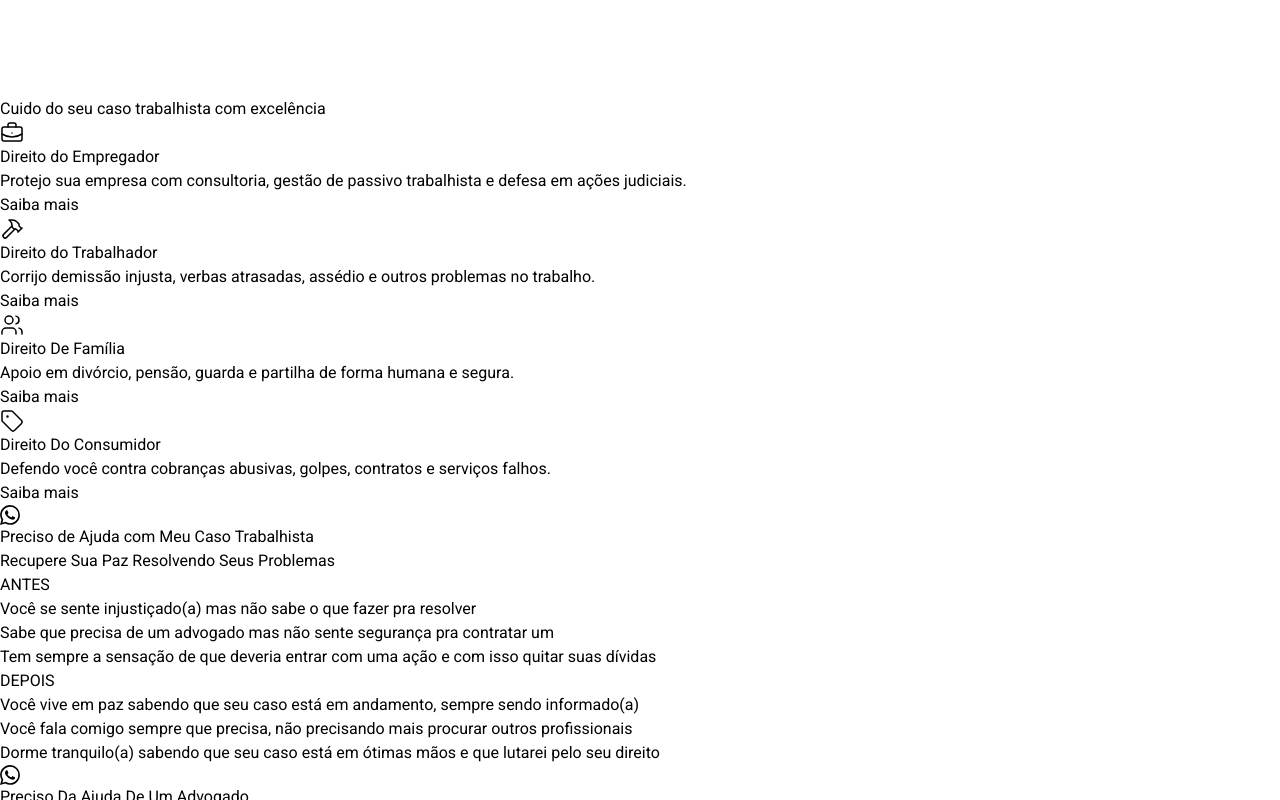
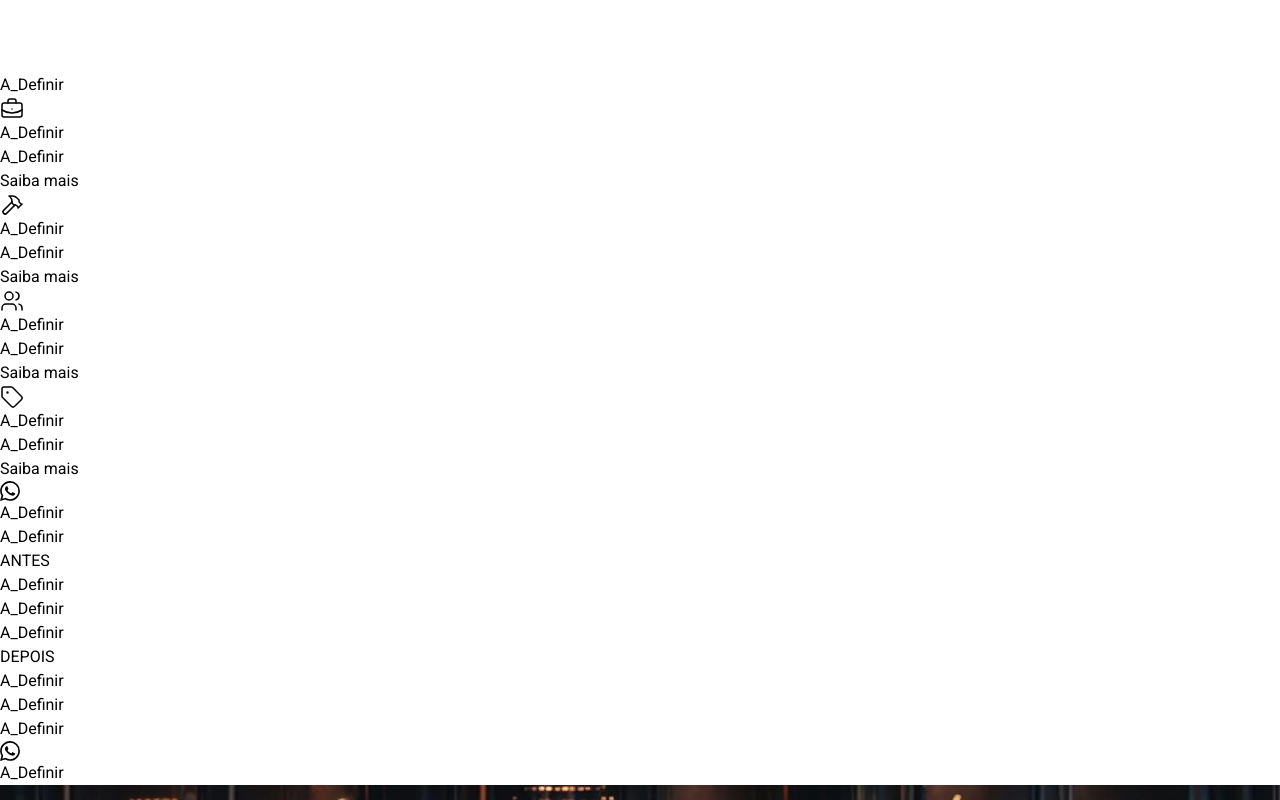
Before and after one commit to Paper-Street-Softwares/LP-Nilton, a React (Vite) app: page / in a window 1280 px wide. Shown: the part 2680-3480 px from the top of the page. Built offline with nearby package versions, Linux system fonts and the light colour scheme.

Commit message:
fix: Reseta

```diff
--- a/index.html
+++ b/index.html
@@ -27,36 +27,11 @@
       onload="this.rel='stylesheet'"
     />
 
-    <title>
-      Advogado Trabalhista em Santo André, ABC Paulista e Grande SP – Dr. Nilton
-      Correia
-    </title>
-    <meta
-      name="description"
-      content="Atuação jurídica especializada em Santo André, todo o ABC Paulista e Grande São Paulo, com foco em soluções claras, estratégicas e humanizadas. O Dr. Nilton Correia oferece suporte completo em demandas trabalhistas, familiares e de consumo, garantindo orientação precisa e acompanhamento próximo em cada etapa."
-    />
+    <title>A_Definir</title>
+    <meta name="description" content="A_Definir" />
     <meta
       name="keywords"
-      content="Advogado Dr. Nilton Correia,
-Advogado em Santo André,
-Advocacia em Santo André,
-Direito Trabalhista Santo André,
-Direito de Família Santo André,
-Direito do Consumidor Santo André,
-Advogado Trabalhista Santo André,
-Advogado de Família Santo André,
-Advogado do Consumidor Santo André,
-Consultoria Jurídica Santo André,
-Atendimento Jurídico Santo André,
-Escritório de Advocacia Santo André,
-Advogado Especialista Santo André,
-Assessoria Jurídica Santo André,
-Advogado Experiente Santo André,
-Orientação Jurídica Santo André,
-Advocacia Especializada Santo André,
-Advogado de Confiança Santo André,
-Atuação Jurídica Santo André,
-Nilton Correia Advogado.
+      content="A_Definir
 "
     />
     <link
@@ -138,28 +113,16 @@ Nilton Correia Advogado.
     <meta name="msapplication-TileColor" content="#ffffff" />
     <!-- Meta tags -->
     <!-- Meta tags Open Graph (OG) para WhatsApp e Facebook -->
-    <meta
-      property="og:title"
-      content="Advogado em Santo André - Dr. Nilton Correia | Especialista em Direito"
-    />
-    <meta
-      property="og:description"
-      content="Atuação jurídica especializada em Santo André com foco em soluções claras, estratégicas e humanizadas. O Dr. Nilton Correia oferece suporte completo em demandas trabalhistas, familiares e de consumo, garantindo orientação precisa e acompanhamento próximo em cada etapa."
-    />
+    <meta property="og:title" content="A_Definir" />
+    <meta property="og:description" content="A_Definir" />
     <meta property="og:image" content="/favico/android-icon-192x192.png" />
     <meta property="og:url" content="https://www.niltoncorreiaadv.com.br/" />
     <meta property="og:type" content="website" />
 
     <!-- Meta tags do Twitter (opcional, mas recomendável) -->
     <meta name="twitter:card" content="summary_large_image" />
-    <meta
-      name="twitter:title"
-      content="Advogado em Santo André – Dr. Nilton Correia | Especialista em Direito"
-    />
-    <meta
-      name="twitter:description"
-      content="Atuação jurídica especializada em Santo André com foco em soluções claras, estratégicas e humanizadas. O Dr. Nilton Correia oferece suporte completo em demandas trabalhistas, familiares e de consumo, garantindo orientação precisa e acompanhamento próximo em cada etapa."
-    />
+    <meta name="twitter:title" content="A_Definir" />
+    <meta name="twitter:description" content="A_Definir" />
     <meta name="twitter:image" content="/favico/android-icon-192x192.png" />
     <meta name="twitter:url" content="https://www.niltoncorreiaadv.com.br/" />
     <!-- Fim Meta tags -->
@@ -167,7 +130,7 @@ Nilton Correia Advogado.
     <style>
       body {
         margin: 0;
-        font-family: "Roboto", sans-serif;
+        font-family: 'Roboto', sans-serif;
       }
       .hero {
         width: 450px;
--- a/src/content/Content.jsx
+++ b/src/content/Content.jsx
@@ -7,21 +7,21 @@ import {
   Angry,
   FileX,
   Hammer,
-} from "lucide-react";
-import imgLogo from "../assets/logo.webp";
-import imgHero from "../assets/hero.webp";
-import imgAbout from "../assets/about.webp";
-import imgBackground from "../assets/background.webp";
+} from 'lucide-react'
+import imgLogo from '../assets/logo.webp'
+import imgHero from '../assets/hero.webp'
+import imgAbout from '../assets/about.webp'
+import imgBackground from '../assets/background.webp'
 
 export const infos = {
   telefone: {
-    ddd: "11",
-    primeiraParte: "96358",
-    segundaParte: "7483",
+    ddd: '11',
+    primeiraParte: '96358',
+    segundaParte: '7483',
   },
   mensagemWhatsapp:
-    "Olá! Vim através do site e gostaria de tirar algumas dúvidas sobre meu caso.",
-};
+    'Olá! Vim através do site e gostaria de tirar algumas dúvidas sobre meu caso.',
+}
 
 const content = {
   hero: {
@@ -31,111 +31,83 @@ const content = {
       logo: imgLogo,
     },
     texts: {
-      etiqueta:
-        "⚖️ Escritório Sediado em Santo André Com Atendimento Em Todo O ABC Paulista E Grande SP",
+      etiqueta: 'A_Definir',
       titulo: (
         <p>
-          O engenheiro constrói. O médico cuida. <br />
-          Mas é o<strong className="text-lighter"> ADVOGADO</strong> quem
-          defende seus direitos quando tudo desmorona
+          A_Definir
+          <br />
+          A_Definir<strong className="text-lighter"> A_Definir</strong>{' '}
+          A_Definir
         </p>
       ),
-      subtitulo:
-        "Atuo em demandas trabalhistas, de família e de direito do consumidor, assumindo seu caso com foco absoluto, estratégia precisa e comunicação clara, para garantir o máximo de proteção aos seus direitos e a solução mais vantajosa possível",
-      labelBotaoPrincial: "Falar com Advogado no Whatsapp",
-      labelBotaoSecundario: "Agendar Horário",
+      subtitulo: 'A_Definir',
+      labelBotaoPrincial: 'A_Definir',
+      labelBotaoSecundario: 'A_Definir',
     },
   },
 
   features: {
     texts: {
-      titulo: "Cuido do seu caso trabalhista com excelência",
-      labelBotaoPrincial: "Preciso de Ajuda com Meu Caso Trabalhista",
+      titulo: 'A_Definir',
+      labelBotaoPrincial: 'A_Definir',
     },
     cards: [
       {
         index: 1,
         icone: BriefcaseBusiness,
-        titulo: "Direito do Empregador",
-        descricao:
-          "Protejo sua empresa com consultoria, gestão de passivo trabalhista e defesa em ações judiciais.",
-        labelBotaoModal: "Saiba mais",
+        titulo: 'A_Definir',
+        descricao: 'A_Definir',
+        labelBotaoModal: 'Saiba mais',
         textoModal: (
           <p>
-            Ofereço proteção jurídica estratégica para empresas, atuando com
-            firmeza, técnica e visão preventiva para eliminar riscos, evitar
-            passivos e fortalecer as relações de trabalho.
+            A_Definir
             <br />
-            Com atuação precisa, compliance trabalhista e soluções eficazes, o
-            escritório garante segurança jurídica, redução de litígios e suporte
-            completo na gestão de pessoas, porque para nós a empresa forte é
-            aquela que atua com segurança, responsabilidade e total respaldo
-            legal.
+            A_Definir
           </p>
         ),
       },
       {
         index: 2,
         icone: Hammer,
-        titulo: "Direito do Trabalhador",
-        descricao:
-          "Corrijo demissão injusta, verbas atrasadas, assédio e outros problemas no trabalho.",
-        labelBotaoModal: "Saiba mais",
+        titulo: 'A_Definir',
+        descricao: 'A_Definir',
+        labelBotaoModal: 'Saiba mais',
         textoModal: (
           <p>
-            Firmeza e prioridade absoluta na defesa do trabalhador, sendo a voz
-            de quem enfrenta abusos e injustiças nas relações de trabalho.
+            A_Definir
             <br />
             <br />
-            Com proteção total, estratégia sólida e compromisso inabalável, o
-            escritório luta até o fim para garantir respeito, direitos e justiça
-            real para quem faz o trabalho acontecer, porque para nós os direitos
-            do trabalhador não se negociam — o seu direito é a nossa causa.
+            A_Definir
           </p>
         ),
       },
       {
         index: 3,
         icone: Users,
-        titulo: "Direito De Família",
-        descricao:
-          "Apoio em divórcio, pensão, guarda e partilha de forma humana e segura.",
-        labelBotaoModal: "Saiba mais",
+        titulo: 'A_Definir',
+        descricao: 'A_Definir',
+        labelBotaoModal: 'Saiba mais',
         textoModal: (
           <p>
-            Nilton Correia Advocacia e Assessoria Jurídica atua com firmeza,
-            equilíbrio e sensibilidade no Direito de Família, oferecendo apoio
-            jurídico estratégico em divórcios, pensão alimentícia, guarda,
-            regulamentação de visitas, partilha de bens e conflitos familiares.
+            A_Definir
             <br />
             <br />
-            Com técnica, humanidade e total compromisso com a proteção dos
-            vínculos e interesses envolvidos, o escritório busca soluções
-            justas, seguras e pacíficas, porque para nós cada família merece
-            respeito, acolhimento e a garantia integral de seus direitos.
+            A_Definir
           </p>
         ),
       },
       {
         index: 4,
         icone: Tag,
-        titulo: "Direito Do Consumidor",
-        descricao:
-          "Defendo você contra cobranças abusivas, golpes, contratos e serviços falhos.",
-        labelBotaoModal: "Saiba mais",
+        titulo: 'A_Definir',
+        descricao: 'A_Definir',
+        labelBotaoModal: 'Saiba mais',
         textoModal: (
           <p>
-            Nilton Correia Advocacia e Assessoria Jurídica atua com firmeza na
-            defesa do consumidor, enfrentando práticas abusivas, cobranças
-            indevidas, fraudes, negativas de cobertura, vícios de produtos e
-            serviços, garantindo respeito, indenização e a reparação integral
-            dos danos sofridos.
+            A_Definir
             <br />
             <br />
-            Com estratégia sólida, técnica apurada e compromisso absoluto com a
-            justiça, o escritório assegura que seus direitos sejam reconhecidos
-            e aplicados, porque para nós o consumidor merece proteção real e
-            imediata — e essa é a nossa causa.
+            A_Definir
           </p>
         ),
       },
@@ -144,47 +116,41 @@ const content = {
 
   transformacao: {
     texts: {
-      titulo: "Recupere Sua Paz Resolvendo Seus Problemas",
-      labelBotaoPrincial: "Preciso Da Ajuda De Um Advogado",
+      titulo: 'A_Definir',
+      labelBotaoPrincial: 'A_Definir',
     },
     antes: {
-      etiqueta: "ANTES",
+      etiqueta: 'ANTES',
       pontos: [
         {
           index: 1,
-          texto:
-            "Você se sente injustiçado(a) mas não sabe o que fazer pra resolver",
+          texto: 'A_Definir',
         },
         {
           index: 2,
-          texto:
-            "Sabe que precisa de um advogado mas não sente segurança pra contratar um",
+          texto: 'A_Definir',
         },
         {
           index: 3,
-          texto:
-            "Tem sempre a sensação de que deveria entrar com uma ação e com isso quitar suas dívidas",
+          texto: 'A_Definir',
         },
       ],
     },
 
     depois: {
-      etiqueta: "DEPOIS",
+      etiqueta: 'DEPOIS',
       pontos: [
         {
           index: 1,
-          texto:
-            "Você vive em paz sabendo que seu caso está em andamento, sempre sendo informado(a)",
+          texto: 'A_Definir',
         },
         {
           index: 2,
-          texto:
-            "Você fala comigo sempre que precisa, não precisando mais procurar outros profissionais",
+          texto: 'A_Definir',
         },
         {
           index: 3,
-          texto:
-            "Dorme tranquilo(a) sabendo que seu caso está em ótimas mãos e que lutarei pelo seu direito",
+          texto: 'A_Definir',
         },
       ],
     },
@@ -195,22 +161,22 @@ const content = {
       background: imgBackground,
     },
     texts: {
-      etiqueta: "Não espere nem mais um segundo",
+      etiqueta: 'A_Definir',
 
       titulo: (
         <h2>
-          Cada minuto que você não corre atrás dos seus direitos,
-          <strong> você pode estar sendo lesado(a)!</strong>
+          A_Definir
+          <strong> A_Definir</strong>
         </h2>
       ),
-      labelBotaoPrincial: "Quero Resolver Agora Mesmo",
+      labelBotaoPrincial: 'A_Definir',
     },
     pontos: [
       {
         index: 1,
         texto: (
           <p>
-            Atendimento para<strong> todo o Brasil</strong>
+            A_Definir<strong> A_Definir</strong>
           </p>
         ),
       },
@@ -218,7 +184,7 @@ const content = {
         index: 2,
         texto: (
           <p>
-            Mantenho você<strong> informado </strong>do início ao fim
+            A_Definir<strong> A_Definir </strong>A_Definir
           </p>
         ),
       },
@@ -226,7 +192,7 @@ const content = {
         index: 3,
         texto: (
           <p>
-            Respondo <strong>rápido </strong>no Whatsapp
+            A_Definir <strong>A_Definir </strong>A_Definir
           </p>
         ),
       },
@@ -238,15 +204,15 @@ const content = {
       imgPessoa: imgAbout,
     },
     texts: {
-      titulo: "Por Que Meus Clientes Confiam Em Mim",
-      labelBotaoPrincial: "Fale Diretamente Comigo",
+      titulo: 'A_Definir',
+      labelBotaoPrincial: 'A_Definir',
     },
     pontos: [
       {
         index: 1,
         texto: (
           <p>
-            Respondo <strong>rápido</strong> porque sei que o seu tempo importa.
+            A_Definir <strong>A_Definir</strong> A_Definir
           </p>
         ),
       },
@@ -254,7 +220,7 @@ const content = {
         index: 2,
         texto: (
           <p>
-            Estou sempre <strong>estudando</strong> todas as mudanças nas leis.
+            A_Definir <strong>A_Definir</strong> A_Definir
           </p>
         ),
       },
@@ -262,8 +228,7 @@ const content = {
         index: 3,
         texto: (
           <p>
-            <strong>Ampla experiência</strong> na Advocacia e muitos clientes
-            satisfeitos.
+            <strong>A_Definir</strong> A_Definir
           </p>
         ),
       },
@@ -271,8 +236,8 @@ const content = {
         index: 4,
         texto: (
           <p>
-            Não faço promessas falsas: Estudo seu caso e te auxilio
-            <strong> sem enrolação.</strong>
+            A_Definir
+            <strong> A_Definir</strong>
           </p>
         ),
       },
@@ -280,8 +245,7 @@ const content = {
         index: 5,
         texto: (
           <p>
-            Trabalho com os sistemas <strong>mais modernos</strong> pra ser o
-            mais ágil possível.
+            A_Definir <strong>A_Definir</strong> A_Definir
           </p>
         ),
       },
@@ -293,17 +257,16 @@ const content = {
       background: imgBackground,
     },
     texts: {
-      etiqueta: "Chegou a hora de resolver",
+      etiqueta: 'A_Definir',
       titulo: (
         <h2>
-          Entre em contato e vou fazer uma <strong>análise imediata</strong> do
-          seu caso.
+          A_Definir <strong>A_Definir</strong> A_Definir
         </h2>
       ),
-      labelBotaoPrincial: "Quero Ser Atendido Agora",
+      labelBotaoPrincial: 'A_Definir',
       direitosReservados:
-        "2025 • Dr. Nilton Correia • Todos os direitos reservados • ",
-      desenvolvidoPor: "Desenvolvido com excelência por Paper Street",
+        '2025 • Dr. Nilton Correia • Todos os direitos reservados • ',
+      desenvolvidoPor: 'Desenvolvido com excelência por Paper Street',
       privacidade: (
         <div class="phone3:max-w-3xl mx-auto tablet1:px-6 text-gray-900 leading-relaxed font-secondFont">
           <h1 class="text-3xl font-bold mb-6">Política de Privacidade</h1>
@@ -329,7 +292,7 @@ const content = {
 
           <ul class="list-disc ml-6 mb-6 space-y-2">
             <li>
-              <strong>Autoridade Nacional de Proteção de Dados (ANPD):</strong>{" "}
+              <strong>Autoridade Nacional de Proteção de Dados (ANPD):</strong>{' '}
               órgão responsável pela fiscalização e aplicação da LGPD.
             </li>
 
@@ -537,9 +500,9 @@ const content = {
       ),
     },
     pontos: {
-      ponto1: "Profissionalismo",
-      ponto2: "Experiência",
-      ponto3: "Resultados",
+      ponto1: 'Profissionalismo',
+      ponto2: 'Experiência',
+      ponto3: 'Resultados',
     },
   },
 
@@ -576,6 +539,6 @@ const content = {
       </svg>
     ),
   },
-};
+}
 
-export default content;
+export default content
```
